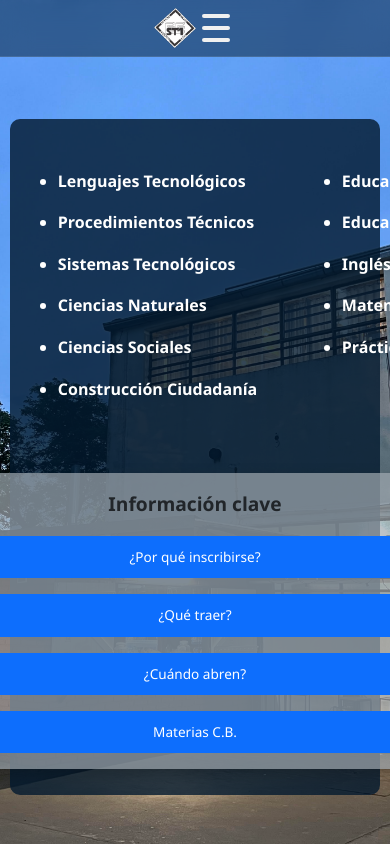
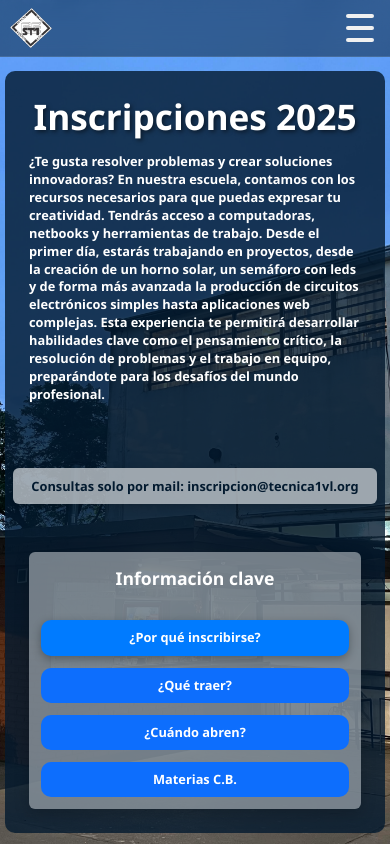
Before and after one commit to thiago-salaberry/WEB_INSTITUSIONAL, a PHP site: page /html/inscripciones.html in a window 390 px wide. Run offline with PHP 8.4, Linux system fonts and the light colour scheme.

Commit message:
Inscripciones Responsive(avisen si quieren cambiar algo mas)

```diff
--- a/css/inscripciones.css
+++ b/css/inscripciones.css
@@ -3,6 +3,7 @@
 ======================================== */
 * {
     font-weight: 700;
+    box-sizing: border-box;
 }
 
 html {
@@ -27,35 +28,19 @@ main {
     padding: 20px;
 }
 
-p, h2, li{
+p, h2, li {
     color: #fff;
 }
 
-h2{
+h2 {
     text-align: center;
 }
 
-li{
+li {
     min-width: 30rem;
 }
 
-.subjects-list li{
-    margin: 1rem;
-}
-
-p, h2, li{
-    color: #fff;
-}
-
-h2{
-    text-align: center;
-}
-
-li{
-    min-width: 30rem;
-}
-
-.subjects-list li{
+.subjects-list li {
     margin: 1rem;
 }
 
@@ -65,12 +50,21 @@ li{
 .inscription-container {
     background-color: #031A2FCC;
     border-radius: 25px;
-    height: 80vh;
-    padding-left: 1rem;
+    min-height: 80vh;
+    padding: 2rem;
     display: flex;
     align-items: center;
     justify-content: center;
-    padding: 1rem;
+    max-width: 1200px;
+    width: 100%;
+}
+
+.content-wrapper {
+    display: flex;
+    flex-direction: column;
+    align-items: center;
+    justify-content: center;
+    height: 100%;
 }
 
 .buttons-col {
@@ -115,39 +109,147 @@ li{
     max-width: 400px;
 }
 
-.data-container, .grade_subject{
+.container-option-buttons span {
+    font-size: 1.8rem;
+    font-weight: 900;
+    color: #fff;
+    margin-bottom: 1rem;
+}
+
+.option-btn {
+    padding: 15px 20px;
+    font-size: 1.1rem;
+    font-weight: 900;
+    border-radius: 10px;
+    transition: all 0.3s ease;
+    border: none;
+    width: 100%;
+}
+
+.option-btn.active {
+    background-color: #007bff;
+    color: white;
+    box-shadow: 0 3px 10px rgba(0, 0, 0, 0.3);
+}
+
+.data-container, .grade_subject {
     animation-name: fade-in-main-content;
     animation-duration: 1s;
 }
 
-.data-container{
-    height: 80%;
+.data-container {
+    height: auto;
+    min-height: 60vh;
+    width: 100%;
+    padding: 1rem;
 }
 
-#school-email{
-    padding: 0.2rem 0;
+.data_header {
+    margin-bottom: 2rem;
+    font-size: 2.5rem;
+}
+
+#school-email {
+    padding: 15px 20px;
     background-color: #C0C6CBCC;
     color: #031A2F;
-    padding: 15px 20px;
     border-radius: 10px;
     font-size: 1.1rem;
     font-weight: 900;
     box-shadow: 0 3px 10px rgba(0, 0, 0, 0.2);
-}
-
-.subjects-list{
     margin-top: 2rem;
 }
 
-.data_header{
-    margin-bottom: 1rem;
+.subjects-list {
+    margin-top: 2rem;
+    list-style: none;
+    padding: 0;
 }
 
-.grade_subject{
-    height: 20rem;
+.subjects-list li {
+    background-color: rgba(255, 255, 255, 0.1);
+    padding: 10px 15px;
+    margin: 0.5rem 0;
+    border-radius: 8px;
+    transition: all 0.3s ease;
 }
 
-#neccesary_things{
+.subjects-list li:hover {
+    background-color: rgba(255, 255, 255, 0.2);
+}
+
+.requirements-list {
+    list-style: none;
+    padding: 0;
+}
+
+.requirements-list li {
+    background-color: rgba(255, 255, 255, 0.1);
+    padding: 15px 20px;
+    margin: 0.75rem 0;
+    border-radius: 8px;
+    border-left: 4px solid #10B981;
+    transition: all 0.3s ease;
+    min-width: auto;
+}
+
+.requirements-list li:hover {
+    background-color: rgba(255, 255, 255, 0.2);
+}
+
+.grade_subject {
+    width: 100%;
+    margin-top: 2rem;
+}
+
+.subjects-buttons-container {
+    margin-bottom: 2rem;
+    flex-wrap: wrap;
+    gap: 1rem;
+    justify-content: center !important;
+}
+
+.button_subjects {
+    padding: 10px 20px;
+    font-size: 1rem;
+    font-weight: 700;
+    border-radius: 8px;
+    transition: all 0.3s ease;
+    min-width: 120px;
+    flex: 1;
+    max-width: 150px;
+}
+
+.button_subjects.active {
+    background-color: #007bff;
+    border-color: #007bff;
+}
+
+/* ========================================
+   VIDEO RESPONSIVE
+======================================== */
+.video-container {
+    position: relative;
+    width: 100%;
+    height: 0;
+    padding-bottom: 56.25%; /* 16:9 aspect ratio */
+    margin: 2rem 0;
+    border-radius: 15px;
+    overflow: hidden;
+    box-shadow: 0 10px 30px rgba(0, 0, 0, 0.3);
+}
+
+.responsive-video {
+    position: absolute;
+    top: 0;
+    left: 0;
+    width: 100%;
+    height: 100%;
+    border: none;
+    border-radius: 15px;
+}
+
+#neccesary_things {
     padding: 0;
 }
 
@@ -166,14 +268,10 @@ li{
    RESPONSIVE DESIGN
 ======================================== */
 
-/* --- TABLETS Y MÓVILES GRANDES (992px) --- */
-@media screen and (max-width: 991.98px) {
+/* --- TABLETS Y MÓVILES GRANDES (1200px - 992px) --- */
+@media screen and (max-width: 1199.98px) {
     .inscription-container {
         padding: 1.5rem;
-    }
-
-    .main-content-col {
-        margin-bottom: 2rem;
     }
 
     #main-content h2 {
@@ -187,12 +285,15 @@ li{
     .container-option-buttons {
         max-width: 100%;
     }
+
+    li {
+        min-width: auto;
+    }
 }
 
-/* --- TABLETS (768px) --- */
-@media screen and (max-width: 767.98px) {
+/* --- TABLETS (992px - 768px) --- */
+@media screen and (max-width: 991.98px) {
     body {
-        background-attachment: scroll;
         padding-top: 70px;
     }
 
@@ -203,10 +304,25 @@ li{
 
     .inscription-container {
         padding: 1.5rem;
-        border-radius: 15px;
+        border-radius: 20px;
+        min-height: auto;
     }
 
-    #main-content h2 {
+    .buttons-col {
+        margin-top: 2rem;
+        order: 2;
+    }
+
+    #main-content {
+        order: 1;
+    }
+
+    .data-container {
+        min-height: auto;
+        margin-bottom: 1rem;
+    }
+
+    .data_header {
         font-size: 2rem;
         margin-bottom: 1.5rem;
     }
@@ -219,13 +335,15 @@ li{
     .container-option-buttons {
         padding: 1.5rem;
         gap: 1rem;
+        max-width: 500px;
+        margin: 0 auto;
     }
 
     .container-option-buttons span {
         font-size: 1.5rem;
     }
 
-    .container-option-buttons button {
+    .option-btn {
         padding: 12px 15px;
         font-size: 1rem;
     }
@@ -234,82 +352,22 @@ li{
         font-size: 1rem;
         padding: 12px 15px;
     }
-}
 
-/* --- MÓVILES (576px) --- */
-@media screen and (max-width: 575.98px) {
-    main {
-        padding: 10px;
+    .subjects-buttons-container {
+        flex-direction: column;
+        align-items: center;
     }
 
-    .inscription-container {
-        padding: 1rem;
-        border-radius: 10px;
-    }
-
-    .main-content-col,
-    .buttons-col {
-        padding: 0.5rem;
-    }
-
-    #main-content h2 {
-        font-size: 1.8rem;
-    }
-
-    .content-text p {
-        font-size: 0.9rem;
-        text-align: left;
-    }
-
-    .container-option-buttons {
-        padding: 1rem;
-    }
-
-    .container-option-buttons span {
-        font-size: 1.3rem;
-    }
-
-    .container-option-buttons button {
-        padding: 10px 12px;
-        font-size: 0.9rem;
-    }
-
-    #school-email {
-        font-size: 0.9rem;
-        padding: 10px 12px;
+    .button_subjects {
+        max-width: 200px;
+        width: 100%;
     }
 }
 
-/* --- MÓVILES PEQUEÑOS (400px) --- */
-@media screen and (max-width: 400px) {
-    .inscription-container {
-        padding: 0.8rem;
-    }
-
-    #main-content h2 {
-        font-size: 1.6rem;
-    }
-
-    .content-text p {
-        font-size: 0.85rem;
-    }
-
-    .container-option-buttons span {
-        font-size: 1.2rem;
-    }
-
-    .container-option-buttons button {
-        font-size: 0.85rem;
-    }
-
-    #school-email {
-        font-size: 0.85rem;
-    }
-}
-
-/* --- ORIENTACIÓN HORIZONTAL EN MÓVILES --- */
-@media screen and (max-height: 500px) and (orientation: landscape) {
+/* --- MÓVILES (768px - 576px) --- */
+@media screen and (max-width: 767.98px) {
     body {
+        background-attachment: scroll;
         padding-top: 60px;
     }
 
@@ -320,29 +378,239 @@ li{
 
     .inscription-container {
         padding: 1rem;
+        border-radius: 15px;
+        min-height: auto;
     }
 
-    .main-content-col {
-        margin-bottom: 1rem;
-    }
-
-    #main-content h2 {
-        font-size: 1.5rem;
+    .data_header {
+        font-size: 1.8rem;
         margin-bottom: 1rem;
     }
 
     .content-text p {
-        font-size: 0.8rem;
+        font-size: 0.9rem;
+        line-height: 1.5;
+        text-align: left;
+    }
+
+    .container-option-buttons {
+        padding: 1rem;
+        gap: 0.75rem;
+    }
+
+    .container-option-buttons span {
+        font-size: 1.3rem;
+    }
+
+    .option-btn {
+        padding: 10px 12px;
+        font-size: 0.9rem;
+    }
+
+    #school-email {
+        font-size: 0.9rem;
+        padding: 10px 12px;
+    }
+
+    .subjects-list li {
+        padding: 8px 12px;
+        margin: 0.25rem 0;
+        font-size: 0.9rem;
+    }
+
+    .requirements-list li {
+        padding: 12px 15px;
+        margin: 0.5rem 0;
+        font-size: 0.9rem;
+    }
+
+    .grade_subject {
+        margin-top: 1rem;
+    }
+
+    .video-container {
+        padding-bottom: 56.25%;
+        margin: 1rem 0;
+    }
+}
+
+/* --- MÓVILES PEQUEÑOS (576px - 400px) --- */
+@media screen and (max-width: 575.98px) {
+    main {
+        padding: 5px;
+    }
+
+    .inscription-container {
+        padding: 0.75rem;
+        border-radius: 10px;
+    }
+
+    .data_header {
+        font-size: 1.6rem;
+    }
+
+    .content-text p {
+        font-size: 0.85rem;
         line-height: 1.4;
     }
 
     .container-option-buttons {
-        padding: 1rem;
-        gap: 0.8rem;
+        padding: 0.75rem;
     }
 
     .container-option-buttons span {
         font-size: 1.2rem;
+    }
+
+    .option-btn {
+        font-size: 0.85rem;
+        padding: 8px 10px;
+    }
+
+    #school-email {
+        font-size: 0.85rem;
+        padding: 8px 10px;
+    }
+
+    .subjects-list li {
+        padding: 6px 10px;
+        font-size: 0.8rem;
+    }
+
+    .requirements-list li {
+        padding: 10px 12px;
+        font-size: 0.8rem;
+    }
+
+    .button_subjects {
+        font-size: 0.9rem;
+        padding: 8px 15px;
+    }
+}
+
+/* --- MÓVILES MUY PEQUEÑOS (400px y menos) --- */
+@media screen and (max-width: 400px) {
+    .inscription-container {
+        padding: 0.5rem;
+    }
+
+    .data_header {
+        font-size: 1.4rem;
+    }
+
+    .content-text p {
+        font-size: 0.8rem;
+    }
+
+    .container-option-buttons span {
+        font-size: 1.1rem;
+    }
+
+    .option-btn {
+        font-size: 0.8rem;
+    }
+
+    #school-email {
+        font-size: 0.8rem;
+    }
+
+    .subjects-list li {
+        font-size: 0.75rem;
+    }
+
+    .requirements-list li {
+        font-size: 0.75rem;
+    }
+
+    .button_subjects {
+        font-size: 0.8rem;
+        padding: 6px 12px;
+    }
+}
+
+/* --- ORIENTACIÓN HORIZONTAL EN MÓVILES --- */
+@media screen and (max-height: 500px) and (orientation: landscape) {
+    body {
+        padding-top: 50px;
+    }
+
+    main {
+        min-height: calc(100vh - 50px);
+        padding: 5px;
+    }
+
+    .inscription-container {
+        padding: 0.75rem;
+        min-height: auto;
+    }
+
+    .data_header {
+        font-size: 1.3rem;
+        margin-bottom: 0.75rem;
+    }
+
+    .content-text p {
+        font-size: 0.8rem;
+        line-height: 1.3;
+    }
+
+    .container-option-buttons {
+        padding: 0.75rem;
+        gap: 0.5rem;
+    }
+
+    .container-option-buttons span {
+        font-size: 1.1rem;
         margin-bottom: 0.5rem;
     }
+
+    .option-btn {
+        padding: 6px 8px;
+        font-size: 0.8rem;
+    }
+
+    .data-container {
+        min-height: auto;
+        padding: 0.5rem;
+    }
+
+    .video-container {
+        padding-bottom: 35%;
+        margin: 0.75rem 0;
+    }
 }
+
+/* --- DISPOSITIVOS MUY GRANDES (1400px+) --- */
+@media screen and (min-width: 1400px) {
+    .inscription-container {
+        max-width: 1400px;
+        padding: 3rem;
+    }
+
+    .data_header {
+        font-size: 3rem;
+    }
+
+    .content-text p {
+        font-size: 1.2rem;
+    }
+
+    .container-option-buttons {
+        max-width: 450px;
+        padding: 2.5rem;
+    }
+
+    .container-option-buttons span {
+        font-size: 2rem;
+    }
+
+    .option-btn {
+        font-size: 1.2rem;
+        padding: 18px 24px;
+    }
+
+    #school-email {
+        font-size: 1.2rem;
+        padding: 18px 24px;
+    }
+}
--- a/css/navbar.css
+++ b/css/navbar.css
@@ -25,6 +25,12 @@ html, body {
     z-index: 1000;
     padding: 0;
     transition: all 0.3s ease;
+    position: fixed;
+    display: flow-root;
+    top: 0;
+    left: 0;
+    right: 0;
+    z-index: 1000;
 }
 
 .navbar-container {
@@ -491,13 +497,7 @@ html, body {
         height: 40px;
     }
 }
-.navbar {
-    position: fixed;
-    top: 0;
-    left: 0;
-    right: 0;
-    z-index: 1000;
-}
+
 
 
 /* Asegurar que el botón hamburguesa esté visible */
--- a/html/inscripciones.html
+++ b/html/inscripciones.html
@@ -87,19 +87,22 @@
         </div>
     </header>
     <main>
-        <div class="inscription-container container-xxl">
-            <div class="row h-100">
-                <div id="main-content" class="col-7 d-flex align-items-center justify-content-evenly flex-lg-column">
-                    <div class="data-container d-none align-items-center justify-content-start flex-lg-column">
+        <div class="inscription-container container-fluid">
+            <div class="row h-100 gx-0">
+                <div id="main-content" class="col-12 col-lg-7 d-flex align-items-center justify-content-center">
+                    <div class="content-wrapper w-100">
+                        <!-- Sección: ¿Por qué inscribirse? -->
+                        <div class="data-container d-flex align-items-center justify-content-start flex-column">
                             <h2 class="data_header">Inscripciones 2025</h2>
-                        <div>
+                            <div class="content-text">
                                 <p class="text-white">¿Te gusta resolver problemas y crear soluciones innovadoras? En nuestra escuela, contamos con los recursos necesarios para que puedas expresar tu creatividad. Tendrás acceso a computadoras, netbooks y herramientas de trabajo. Desde el primer día, estarás trabajando en proyectos, desde la creación de un horno solar, un semáforo con leds y de forma más avanzada la producción de circuitos electrónicos simples hasta aplicaciones web complejas. Esta experiencia te permitirá desarrollar habilidades clave como el pensamiento crítico, la resolución de problemas y el trabajo en equipo, preparándote para los desafíos del mundo profesional.</p>
                             </div>
                         </div>
-                    <!-- Qué traer -->
-                     <div id="neccesary_things_container" class="data-container d-none justify-content-start flex-lg-column">
+
+                        <!-- Sección: ¿Qué traer? -->
+                        <div id="neccesary_things_container" class="data-container d-none justify-content-start flex-column">
                             <h2 class="data_header">¿Qué traer?</h2>
-                         <ul id="neccesary_things" class="h-100 d-flex justify-content-between flex-lg-column">
+                            <ul id="neccesary_things" class="requirements-list">
                                 <li>Constancia de 6to grado aprobado (que diga sin adeudar materias).</li>
                                 <li>Fotocopia de partida de nacimiento y de las vacunas aplicadas al alumno.</li>
                                 <li>Original y fotocopias del D.N.I. del alumno y de cada uno de los padres.</li>
@@ -109,15 +112,17 @@
                                 <li>1 Legajo. Se compra en la escuela, lo vende cooperadora en la fecha de inscripción.</li>
                             </ul>
                         </div>
-                     <div class="data-container d-flex align-items-center justify-content-between flex-lg-column">
+
+                        <!-- Sección: Materias -->
+                        <div class="data-container d-none align-items-center justify-content-between flex-column">
                             <h2 class="data_header">Materias ciclo básico</h2>
-                        <div class="container-fluid d-flex justify-content-between">
-                            <button class="button_subjects btn btn-primary">Primer año</button>
-                            <button class="button_subjects btn btn-primary">Segundo año</button>
-                            <button class="button_subjects btn btn-primary">Tercer año</button>
+                            <div class="container-fluid d-flex justify-content-between subjects-buttons-container">
+                                <button class="button_subjects btn btn-primary active" data-grade="1">Primer año</button>
+                                <button class="button_subjects btn btn-primary" data-grade="2">Segundo año</button>
+                                <button class="button_subjects btn btn-primary" data-grade="3">Tercer año</button>
                             </div>
-                        <div class="d-flex grade_subject row">
-                            <div class="col-6">
+                            <div class="grade_subject row w-100">
+                                <div class="col-12 col-md-6">
                                     <ul class="subjects-list">
                                         <li>Lenguajes Tecnológicos</li>
                                         <li>Procedimientos Técnicos</li>
@@ -127,49 +132,7 @@
                                         <li>Construcción Ciudadanía</li>
                                     </ul>
                                 </div>
-                            <div class="col-6">
-                                <ul class="subjects-list">
-                                    <li>Educación Artística</li>
-                                    <li>Educación Física</li>
-                                    <li>Inglés</li>
-                                    <li>Matemática</li>
-                                    <li>Prácticas del lenguaje</li>
-                                </ul>
-                            </div>
-                        </div>
-                        <div class="d-none grade_subject row">
-                            <div class="col-6">
-                                <ul class="subjects-list">
-                                    <li>Lenguajes Tecnológicos</li>
-                                    <li>Procedimientos Técnicos</li>
-                                    <li>Sistemas Tecnológicos</li>
-                                    <li>Ciencias Naturales</li>
-                                    <li>Ciencias Sociales</li>
-                                    <li>Construcción Ciudadanía</li>
-                                </ul>
-                            </div>
-                            <div class="col-6">
-                                <ul class="subjects-list">
-                                    <li>Educación Artística</li>
-                                    <li>Educación Física</li>
-                                    <li>Inglés</li>
-                                    <li>Matemática</li>
-                                    <li>Prácticas del lenguaje</li>
-                                </ul>
-                            </div>
-                        </div>
-                        <div class="d-none grade_subject row">
-                            <div class="col-6">
-                                <ul class="subjects-list">
-                                    <li>Lenguajes Tecnológicos</li>
-                                    <li>Procedimientos Técnicos</li>
-                                    <li>Sistemas Tecnológicos</li>
-                                    <li>Ciencias Naturales</li>
-                                    <li>Ciencias Sociales</li>
-                                    <li>Construcción Ciudadanía</li>
-                                </ul>
-                            </div>
-                            <div class="col-6">
+                                <div class="col-12 col-md-6">
                                     <ul class="subjects-list">
                                         <li>Educación Artística</li>
                                         <li>Educación Física</li>
@@ -180,21 +143,28 @@
                                 </div>
                             </div>
                         </div>
-                     <div class="data-container d-none align-items-center justify-content-between flex-lg-column">
+
+                        <!-- Sección: ¿Cuándo abren? -->
+                        <div class="data-container d-none align-items-center justify-content-between flex-column">
                             <h2 class="data_header">¿Cuándo se abren las inscripciones?</h2>
+                            <div class="content-text">
                                 <p>Las inscripciones se abren en el mes de Diciembre. Para inscribirse, es necesario llevar todo lo indicado en la sección. Qué traer. <br>Además, en el mes de Noviembre se realiza la ExpoTécnica, una muestra de proyectos realizados durante el año. Es una excelente oportunidad para conocer el trabajo de nuestros estudiantes y vivir la experiencia técnica desde dentro.</p>
-                        <iframe class="h-50" width="560" height="315" src="https://www.youtube.com/embed/L5iSNGRq_KE?si=sEWZxuuVfOtQzNWH" title="YouTube video player" frameborder="0" allow="accelerometer; autoplay; clipboard-write; encrypted-media; gyroscope; picture-in-picture; web-share" referrerpolicy="strict-origin-when-cross-origin" allowfullscreen></iframe>
                             </div>
-                    <span id="school-email" class="text-center rounded w-100">Consultas solo por mail: inscripcion@tecnica1vl.org</span>
+                            <div class="video-container">
+                                <iframe class="responsive-video" src="https://www.youtube.com/embed/L5iSNGRq_KE?si=sEWZxuuVfOtQzNWH" title="YouTube video player" frameborder="0" allow="accelerometer; autoplay; clipboard-write; encrypted-media; gyroscope; picture-in-picture; web-share" referrerpolicy="strict-origin-when-cross-origin" allowfullscreen></iframe>
+                            </div>
+                        </div>
+
+                        <span id="school-email" class="text-center rounded w-100 d-block">Consultas solo por mail: inscripcion@tecnica1vl.org</span>
+                    </div>
                 </div>
                 <div class="col-12 col-lg-5 buttons-col">
                     <div class="container-option-buttons rounded">
                         <span class="text-center">Información clave</span>
-                        <button id="why_button" class="btn btn-primary">¿Por qué inscribirse?</button>
-                        <button id="things_button" class="btn btn-primary">¿Qué traer?</button>
-                        <button id="when_button" class="btn btn-primary">¿Cuándo abren?</button>
-                        <button id="subjects_button" class="btn btn-primary">Materias C.B.</button>
-                    </div>
+                        <button id="why_button" class="btn btn-primary option-btn active">¿Por qué inscribirse?</button>
+                        <button id="things_button" class="btn btn-primary option-btn">¿Qué traer?</button>
+                        <button id="when_button" class="btn btn-primary option-btn">¿Cuándo abren?</button>
+                        <button id="subjects_button" class="btn btn-primary option-btn">Materias C.B.</button>
                     </div>
                 </div>
             </div>
```
Lines whose indentation alone changed are shown as unchanged.
